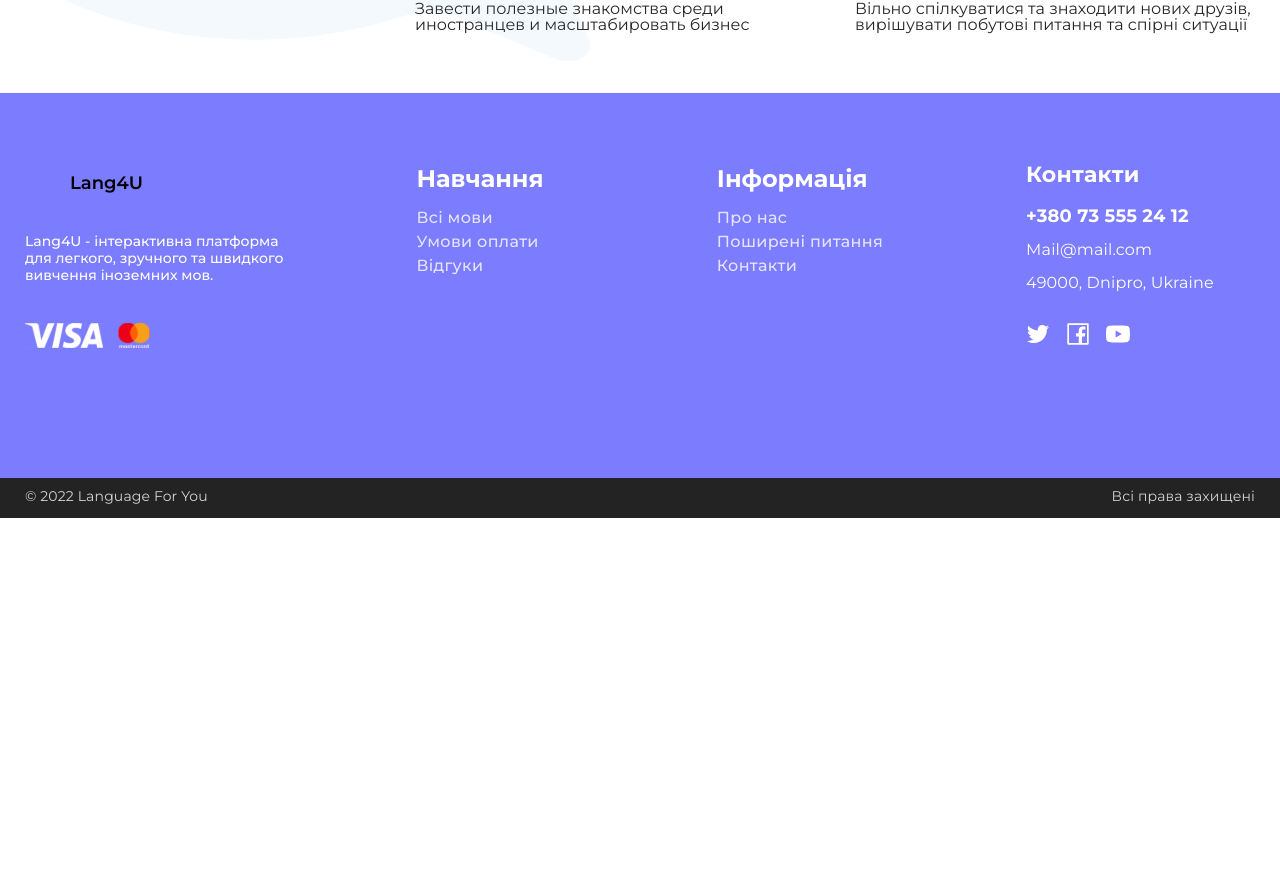
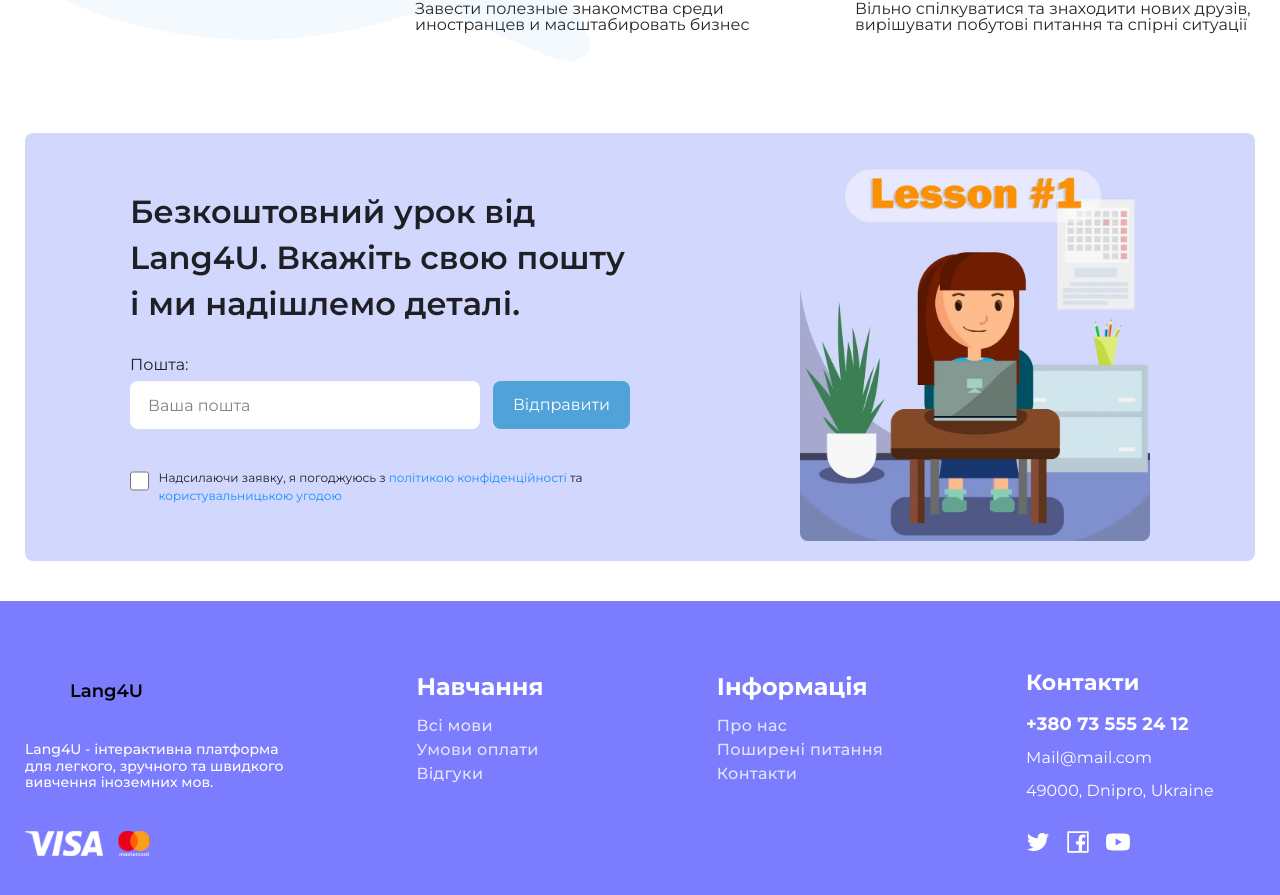
Before and after one commit to DmitryMass/Lang4U_Project, a React (Create React App) app: page / in a window 1280 px wide. Shown: the part 1554-2449 px from the top of the page. Before the commit the page ends 2072 px from the top, so only its background shows below. Built offline with nearby package versions, Linux system fonts and the light colour scheme.

Commit message:
added section FirstLesson (need added api and backend)

```diff
--- a/package.json
+++ b/package.json
@@ -14,6 +14,7 @@
     "@types/react": "^18.0.21",
     "@types/react-dom": "^18.0.6",
     "antd": "^4.23.5",
+    "formik": "^2.2.9",
     "react": "^18.2.0",
     "react-dom": "^18.2.0",
     "react-redux": "^8.0.4",
@@ -23,7 +24,8 @@
     "sass": "^1.55.0",
     "swiper": "^8.4.3",
     "typescript": "^4.8.4",
-    "web-vitals": "^2.1.4"
+    "web-vitals": "^2.1.4",
+    "yup": "^0.32.11"
   },
   "scripts": {
     "start": "react-scripts start",
--- /dev/null
+++ b/src/Components/Button/TypeButton/TypeButton.tsx
@@ -0,0 +1,24 @@
+import React, { FC } from 'react';
+import './type-button.scss';
+
+interface ITypeButton {
+  type?: 'button' | 'submit' | 'reset' | undefined;
+  handleClick?: () => void;
+  modificator: string;
+  children: string;
+}
+
+const TypeButton: FC<ITypeButton> = ({
+  children,
+  type,
+  handleClick,
+  modificator,
+}) => {
+  return (
+    <button className={modificator} type={type} onClick={handleClick}>
+      {children}
+    </button>
+  );
+};
+
+export default TypeButton;
--- /dev/null
+++ b/src/Components/Button/TypeButton/type-button.scss
@@ -0,0 +1,15 @@
+@import '../../../Styles/vars';
+
+// Home page (section FirstLesson);
+.button__lesson {
+  @include border(none, 8px);
+  @include text(16px, 21px, 400);
+  padding: 13.5px 20px;
+  background: $blue-hover;
+  color: $white;
+  transition: all 0.2s ease-in-out;
+  &:hover {
+    transition: all 0.2s ease-in-out;
+    background: $blue-main;
+  }
+}
--- a/src/Components/Constants/Routes/routes.ts
+++ b/src/Components/Constants/Routes/routes.ts
@@ -26,3 +26,8 @@ export const ROUTES_COURSE = {
   spainMiddle: '/middlespain',
   spainHigh: '/highspain',
 };
+
+export const ROUTE_POLICY = {
+  privacePolicy: '/policy',
+  agreement: '/useragreement',
+};
--- /dev/null
+++ b/src/Components/FirstLesson/FirstLesson.tsx
@@ -0,0 +1,90 @@
+import React, { FC } from 'react';
+import { Formik, Field } from 'formik';
+
+import { emailValidation } from '../Form/ValidationScheme/ValidationScheme';
+
+import lesson from '../../Assets/Images/lesson.jpg';
+import styles from './first-lesson.module.scss';
+import TypeButton from '../Button/TypeButton/TypeButton';
+import { Link } from 'react-router-dom';
+import { ROUTE_POLICY } from '../Constants/Routes/routes';
+
+interface IInitalState {
+  email: string;
+  rules: boolean;
+}
+
+const FirstLesson: FC = () => {
+  const formikHandleSubmit = (values: IInitalState, { resetForm }: any) => {
+    console.log(values);
+    resetForm();
+  };
+
+  return (
+    <section className={styles.lesson}>
+      <div className={styles.lesson__free}>
+        <h2 className={styles.lesson__title}>
+          Безкоштовний урок від Lang4U. Вкажіть свою пошту і ми надішлемо
+          деталі.
+        </h2>
+        <Formik
+          initialValues={{ email: '', rules: false }}
+          onSubmit={formikHandleSubmit}
+          validationSchema={emailValidation}
+        >
+          {({ handleSubmit, handleChange, handleBlur, values, errors }) => (
+            <form onSubmit={handleSubmit}>
+              <div className={styles.lesson__emailBox}>
+                {errors.email && (
+                  <div className={styles.input__error}>{errors.email}</div>
+                )}
+                <label className={styles.input__label} htmlFor='email'>
+                  Пошта:
+                  <Field
+                    className={styles.formik__input}
+                    id='email'
+                    type='email'
+                    onChange={handleChange}
+                    onBlur={handleBlur}
+                    value={values.email}
+                    name='email'
+                    placeholder='Ваша пошта'
+                  />
+                </label>
+                <TypeButton modificator={'button__lesson'} type='submit'>
+                  Відправити
+                </TypeButton>
+              </div>
+              <div className={styles.lesson__rulesBox}>
+                {errors.rules && (
+                  <div className={styles.checkbox__error}>{errors.rules}</div>
+                )}
+                <Field
+                  className={styles.formik__checkbox}
+                  id='rules'
+                  type='checkbox'
+                  name='rules'
+                />
+                <p className={styles.checkbox__label}>
+                  Надсилаючи заявку, я погоджуюсь з{' '}
+                  <Link to={ROUTE_POLICY.privacePolicy}>
+                    політикою конфіденційності
+                  </Link>{' '}
+                  та{' '}
+                  <Link to={ROUTE_POLICY.agreement}>
+                    користувальницькою угодою
+                  </Link>
+                </p>
+              </div>
+            </form>
+          )}
+        </Formik>
+      </div>
+      <div className={styles.lesson__img}>
+        <img src={lesson} alt='lesson1' />
+      </div>
+    </section>
+  );
+};
+
+export default FirstLesson;
--- /dev/null
+++ b/src/Components/FirstLesson/first-lesson.module.scss
@@ -0,0 +1,108 @@
+@import '../../Styles/vars';
+
+.lesson {
+  margin: 40px 0;
+  padding: 20px;
+  background: $purple;
+  border-radius: 8px;
+  width: 100%;
+  @include flex-container(space-around, center, nowrap);
+  row-gap: 20px;
+  @media screen and (max-width: 992px) {
+    @include flex-container(center, center, wrap);
+    flex-direction: column;
+  }
+}
+.lesson__free {
+  max-width: 500px;
+}
+.lesson__title {
+  @include text(32px, 46px, 600);
+  margin-bottom: 10px;
+  @media screen and (max-width: 992px) {
+    @include text(21px, 26px, 600);
+  }
+  @media screen and (max-width: 576px) {
+    @include text(16px, 24px, 600);
+    text-align: center;
+    max-width: 320px;
+  }
+}
+
+.lesson__emailBox {
+  position: relative;
+  @include flex-container(space-between, flex-end, nowrap);
+  gap: 8px;
+  padding-top: 20px;
+  margin-bottom: 20px;
+
+  @media screen and (max-width: 576px) {
+    @include flex-container(center, center, nowrap);
+    flex-direction: column;
+  }
+}
+
+.lesson__img {
+  max-width: 350px;
+  & > img {
+    width: 100%;
+    border-radius: 8px;
+  }
+}
+
+//
+.input__error,
+.checkbox__error {
+  position: absolute;
+  top: 0;
+  color: $red-main;
+}
+.checkbox__error {
+  left: 0;
+}
+
+.formik__input {
+  padding: 12px 0 12px 18px;
+  background: $white;
+  @include text(18px, 24px, 400);
+  @include border(none, 8px);
+  width: 100%;
+  margin-top: 8px;
+  color: $black-main;
+  &::placeholder {
+    @include text(16px, 21px, 400);
+    color: $grey-dark;
+  }
+  @media screen and (max-width: 768px) {
+    @include text(16px, 21px, 400);
+    &::placeholder {
+      @include text(14px, 21px, 400);
+    }
+  }
+}
+.input__label {
+  width: 70%;
+  @media screen and (max-width: 576px) {
+    width: auto;
+  }
+}
+
+.lesson__rulesBox {
+  position: relative;
+  @include flex-container(center, flex-start, nowrap);
+  padding-top: 20px;
+  gap: 10px;
+  width: 100%;
+  @media screen and (max-width: 576px) {
+    max-width: 280px;
+    margin: 0 auto;
+  }
+}
+.formik__checkbox {
+  width: 24px;
+  height: 24px;
+}
+
+.checkbox__label {
+  @include text(12px, 18px, 400px);
+}
--- /dev/null
+++ b/src/Components/Form/ValidationScheme/ValidationScheme.ts
@@ -0,0 +1,11 @@
+import * as yup from 'yup';
+
+export const emailValidation = yup.object().shape({
+  email: yup
+    .string()
+    .email(`Приклад: jimmy@gmail.com`)
+    .min(4, 'Мінімум 4 символи')
+    .max(30, 'Максимум 30 символів')
+    .required(`Пошта обов'язкове поле`),
+  rules: yup.bool().oneOf([true], `Обов'язковий маркер`),
+});
--- a/src/Components/PageComponents/Home/ForWhom/ForWhom.tsx
+++ b/src/Components/PageComponents/Home/ForWhom/ForWhom.tsx
@@ -13,7 +13,7 @@ const ForWhom: FC = () => {
   return (
     <section className={styles.forWhom}>
       <div className={styles.forWhom__question}>
-        <object data={question} type='' />
+        <object data={question} type='' aria-label='question' />
       </div>
       <div className={styles.forWhom__info}>
         <h3 className={styles.forWhom__title}>Кому підійде</h3>
--- a/src/Pages/Home/Home.tsx
+++ b/src/Pages/Home/Home.tsx
@@ -1,4 +1,5 @@
 import React, { FC } from 'react';
+import FirstLesson from '../../Components/FirstLesson/FirstLesson';
 import ForWhom from '../../Components/PageComponents/Home/ForWhom/ForWhom';
 import MainInfo from '../../Components/PageComponents/Home/MainInfo/MainInfo';
 import CourseSwiper from '../../Components/Swiper/CourseSwiper/CourseSwiper';
@@ -12,6 +13,7 @@ const Home: FC = () => {
         <MainInfo />
         <CourseSwiper />
         <ForWhom />
+        <FirstLesson />
       </div>
     </div>
   );
--- a/src/Styles/_vars.scss
+++ b/src/Styles/_vars.scss
@@ -2,11 +2,13 @@
 $black: #000000;
 $black-main: #232323;
 $white: #ffffff;
+$purple: #d2d7fd;
 
 // orange palette
 $orange-border: #f5b38c;
 // Grey - Palette
 $grey: #e3e3e3;
+$grey-dark: #828282;
 $grey-active: #bdbdbd;
 $grey-main: #e3e3e3;
 $grey-hover: #e8e8e8;
```
Also changed, not shown: src/Assets/Images/lesson.jpg (added), 1 other file (tests, documents, lock files or other folders).
